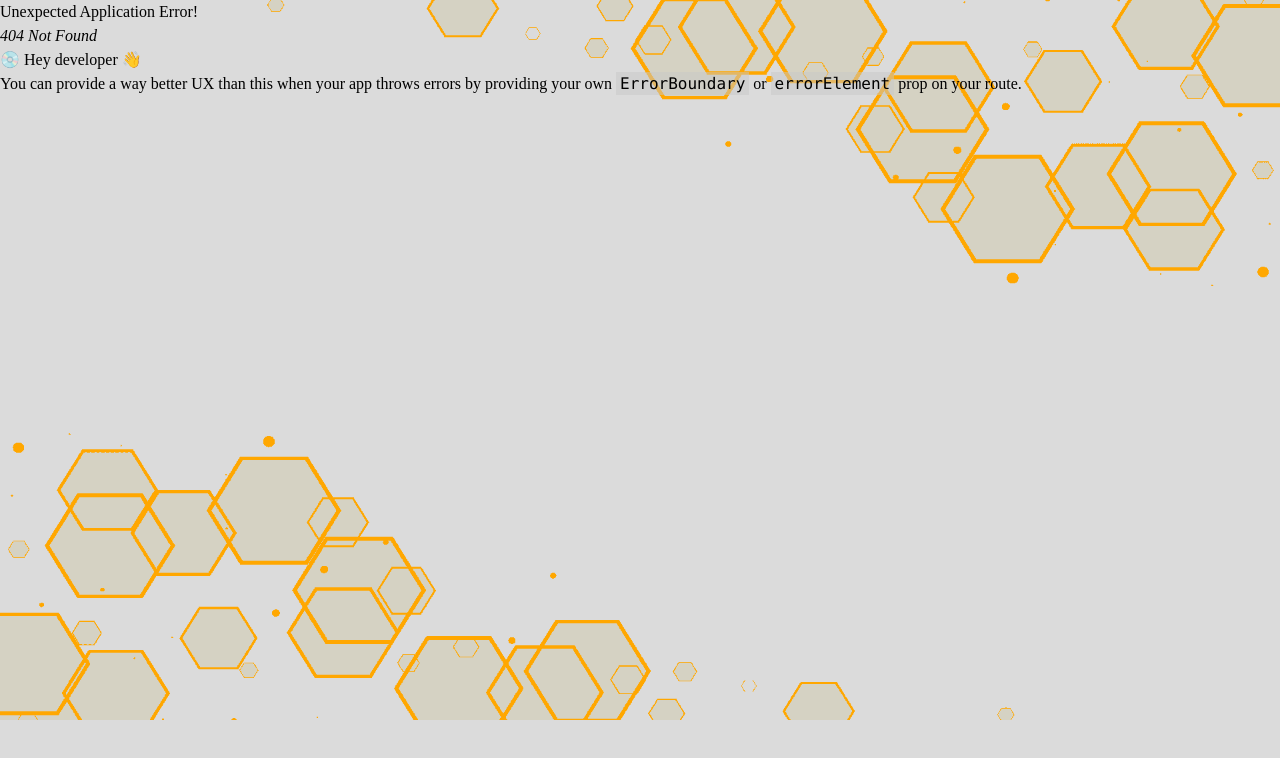
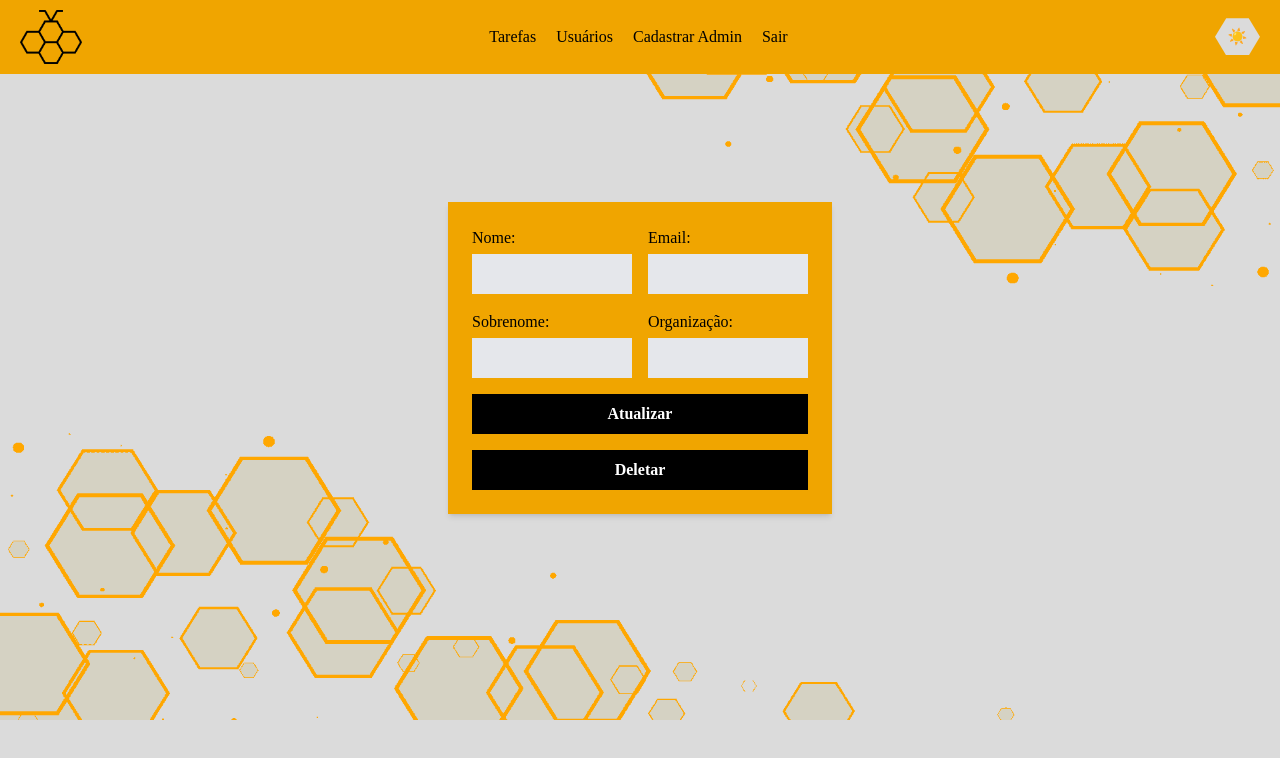
Before and after one commit to Senai-2024-TDS-3/Task_Hive, a React (Vite) app in the folder frontend/: page /admin_visualizar_user/1 in a window 1280 px wide. Before the commit this address had no page. Shown: the top 758 px of the page. Built offline with nearby package versions, Linux system fonts and the light colour scheme; no server answers; a web font is replaced by a local one.

Commit message:
Update - PUT/DELETE Usuario (admin ja pode deletar ou atualizar dados de usuarios)

```diff
--- a/frontend/src/components/Hex_Cell_User.jsx
+++ b/frontend/src/components/Hex_Cell_User.jsx
@@ -1,12 +1,13 @@
 import { useEffect, useState } from "react";
+import { Link } from "react-router-dom"; // Importa o Link
 
 export default function Hex_Cell_User() {
     const [usuario, setUsuario] = useState([]); // Mantido como array
 
     useEffect(() => {
-        const fetchuser = async () => {
+        const fetchUser = async () => {
             try {
-                const response = await fetch('http://localhost:3001/visualizar_user/'); // Substituído :id por 1 para teste
+                const response = await fetch('http://localhost:3001/visualizar_user/');
                 const data = await response.json();
                 console.log(data);
                 setUsuario(data); // Garante que os dados sejam armazenados como array
@@ -15,7 +16,7 @@ export default function Hex_Cell_User() {
             }
         };
 
-        fetchuser(); // Chama a função para buscar os dados
+        fetchUser(); // Chama a função para buscar os dados
     }, []); // Roda apenas uma vez ao carregar o componente
 
     const ArrayDataItems = ({ items }) => {
@@ -31,7 +32,12 @@ export default function Hex_Cell_User() {
                                 <div className="hex_wrapper">
                                     <div className="hex_user">
                                         <div className="lista_user">
-                                            <span className="span_titulo">{usuario.nome} - {usuario.sobrenome}</span>
+                                            {/* Usa o Link para redirecionar ao clicar */}
+                                            <Link to={`/admin_visualizar_user/${usuario.id}`}>
+                                                <span className="span_titulo">
+                                                    {usuario.nome} - {usuario.sobrenome}
+                                                </span>
+                                            </Link>
                                         </div>
                                     </div>
                                 </div>
--- a/frontend/src/components/admin/Admin_Gerenciar_User.jsx
+++ b/frontend/src/components/admin/Admin_Gerenciar_User.jsx
@@ -1,13 +1,127 @@
-import Admin_Navbar from "../components/Admin_Navbar"
+import { useParams, useNavigate } from "react-router-dom";
+import { useEffect, useState } from "react";
+import axios from "axios";
+import Admin_Navbar from "./Admin_Navbar";
 
 export default function Admin_Gerenciar_User() {
+    const { id } = useParams(); // Pega o id do usuário na URL
+    const navigate = useNavigate();
+    const [usuario, setUsuario] = useState({
+        nome: "",
+        sobrenome: "",
+        email: "",
+        organizacao: ""
+    });
+
+    // Busca os dados do usuário ao carregar a página
+    useEffect(() => {
+        axios.get(`http://localhost:3001/visualizar_user/${id}`)
+            .then((response) => {
+                setUsuario(response.data); // Preenche os campos com os dados do usuário
+            })
+            .catch((err) => console.error("Erro ao buscar usuário:", err));
+    }, [id]);
+
+    // Função para lidar com o envio da atualização
+    const handleUpdate = (e) => {
+        e.preventDefault();
+
+        axios.put(`http://localhost:3001/atualizar_user/${id}`, usuario)
+            .then(() => {
+                alert("Usuário atualizado com sucesso!");
+                navigate("/admin_start"); // Redireciona após a atualização
+            })
+            .catch((err) => console.error("Erro ao atualizar usuário:", err));
+    };
+
+    // Função para lidar com a exclusão do usuário
+    const handleDelete = () => {
+        if (window.confirm("Tem certeza que deseja deletar este usuário?")) {
+            axios.delete(`http://localhost:3001/deletar_user/${id}`)
+                .then(() => {
+                    alert("Usuário deletado com sucesso!");
+                    navigate("/admin_start"); // Redireciona após a exclusão
+                })
+                .catch((err) => console.error("Erro ao deletar usuário:", err));
+        }
+    };
+
     return (
         <>
             <Admin_Navbar />
-            <h1>Admin_Gerenciar_User</h1>
+            <div className="flex justify-center items-center mt-32 h-full">
+                <div className="bg-[#F0A500] p-6 shadow-md w-96 rounded-none">
+                    <form onSubmit={handleUpdate}>
+                        <div className="grid grid-cols-2 gap-4">
+                            <div className="flex flex-col">
+                                <label htmlFor="nome" className="text-black font-medium">
+                                    Nome:
+                                </label>
+                                <input
+                                    type="text"
+                                    id="nome"
+                                    value={usuario.nome}
+                                    onChange={(e) => setUsuario({ ...usuario, nome: e.target.value })}
+                                    className="mt-1 p-2 border rounded-none bg-gray-200 focus:outline-none"
+                                />
+                            </div>
+                            <div className="flex flex-col">
+                                <label htmlFor="email" className="text-black font-medium">
+                                    Email:
+                                </label>
+                                <input
+                                    type="email"
+                                    id="email"
+                                    value={usuario.email}
+                                    onChange={(e) => setUsuario({ ...usuario, email: e.target.value })}
+                                    className="mt-1 p-2 border rounded-none bg-gray-200 focus:outline-none"
+                                />
+                            </div>
+                            <div className="flex flex-col">
+                                <label htmlFor="sobrenome" className="text-black font-medium">
+                                    Sobrenome:
+                                </label>
+                                <input
+                                    type="text"
+                                    id="sobrenome"
+                                    value={usuario.sobrenome}
+                                    onChange={(e) => setUsuario({ ...usuario, sobrenome: e.target.value })}
+                                    className="mt-1 p-2 border rounded-none bg-gray-200 focus:outline-none"
+                                />
+                            </div>
+                            <div className="flex flex-col col-span-1">
+                                <label htmlFor="organizacao" className="text-black font-medium">
+                                    Organização:
+                                </label>
+                                <input
+                                    type="text"
+                                    id="organizacao"
+                                    value={usuario.organizacao}
+                                    onChange={(e) => setUsuario({ ...usuario, organizacao: e.target.value })}
+                                    className="mt-1 p-2 border rounded-none bg-gray-200 focus:outline-none"
+                                />
+                            </div>
+                        </div>
+                        <button
+                            type="submit"
+                            className="mt-4 w-full bg-black text-white font-bold py-2 rounded-none hover:bg-[#CF7500] transition"
+                        >
+                            Atualizar
+                        </button>
+                    </form>
+                    <button
+                        type="button"
+                        onClick={handleDelete}
+                        className="mt-4 w-full bg-black text-white font-bold py-2 rounded-none hover:bg-[#CF7500] transition"
+                    >
+                        Deletar
+                    </button>
+                </div>
+            </div>
         </>
-    )
+    );
 }
+
 
 // LOGICA PARA DELETAR USUARIO
 
--- a/frontend/src/main.jsx
+++ b/frontend/src/main.jsx
@@ -11,6 +11,7 @@ import Admin_Cadastro from "./pages/Admin_Cadastro";
 import Admin_Visualizar_User from "./components/admin/Admin_Visualizar_User";
 import Admin_Visualizar_Tasks from "./components/admin/Admin_Visualizar_Tasks";
 import Admin_Gerenciar_Task from "./components/admin/Admin_Gerenciar_Task";
+import Admin_Gerenciar_User from "./components/admin/Admin_Gerenciar_User";
 import "./index.css";
 
 
@@ -44,6 +45,10 @@ const router = createBrowserRouter([
 		path: "/admin_visualizar_user",
 		element: <Admin_Visualizar_User />,
 	},
+    {
+        path : "/admin_visualizar_user/:id",
+        element: <Admin_Gerenciar_User />,
+    },
 	{
 		path: "/admin_visualizar_task",
 		element: <Admin_Visualizar_Tasks />
@@ -52,7 +57,6 @@ const router = createBrowserRouter([
         path: "/admin_visualizar_task/:id", // Rota com parâmetro dinâmico
         element: <Admin_Gerenciar_Task /> // Componente que usa o ID
     },
-
     {
         path: "/admin_cadastro",
         element: <Admin_Cadastro />
```
Also changed, not shown: 1 other file (tests, documents, lock files or other folders).
